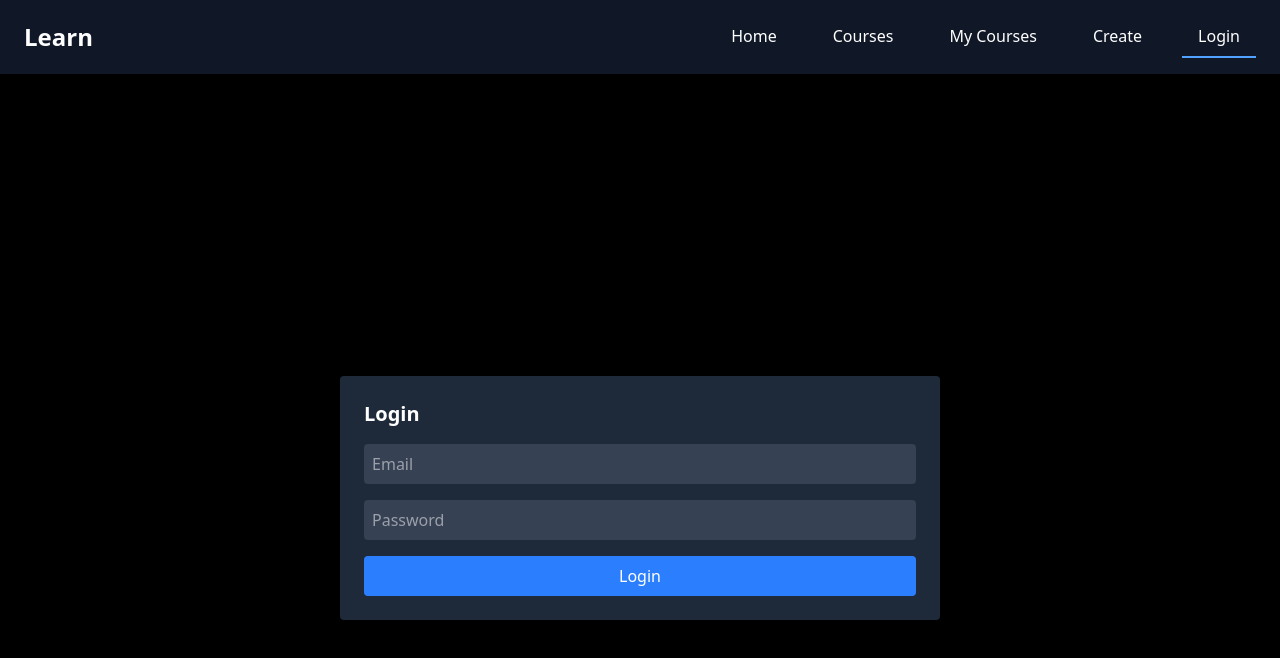
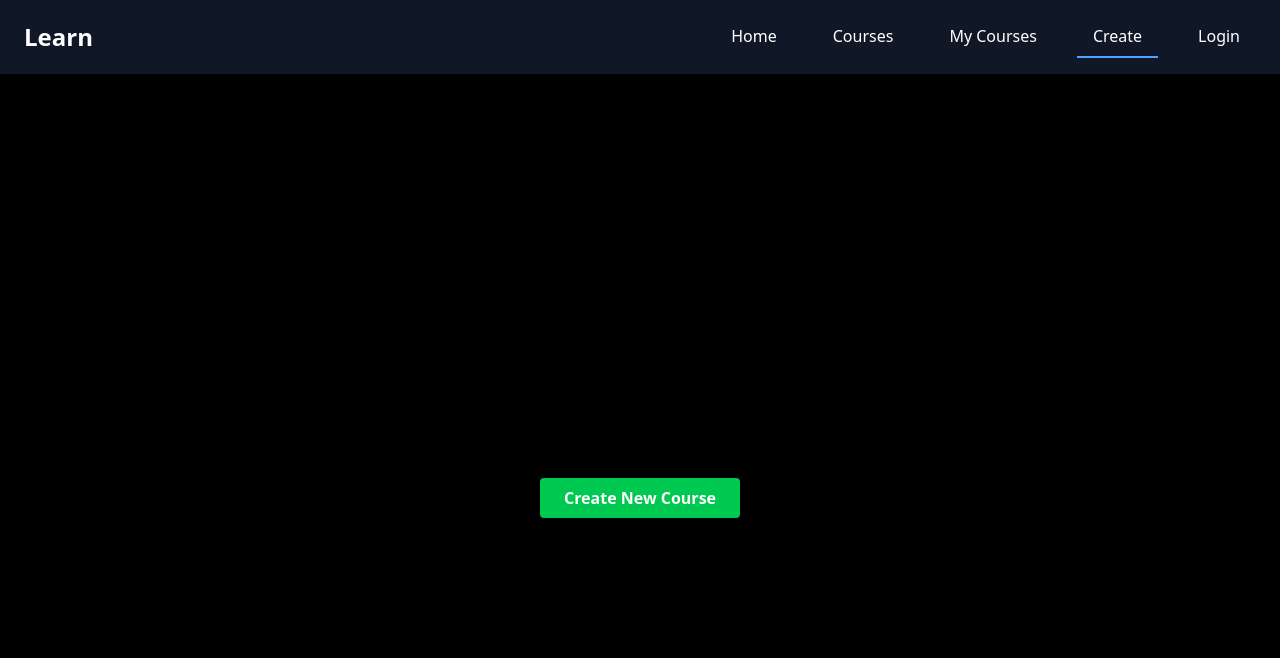
Before and after one commit to PRO-teen/event-app, a React (Vite) app in the folder client/: page /create in a window 1280 px wide. Before the commit this address led to /login. Shown: the top 658 px of the page. Built offline with nearby package versions, Linux system fonts and the light colour scheme.

Commit message:
remove login

```diff
--- a/client/src/pages/Create.jsx
+++ b/client/src/pages/Create.jsx
@@ -1,42 +1,44 @@
-import {useEffect, useState } from 'react';
+import { useState } from 'react';
 import axios from 'axios';
-import { useNavigate } from 'react-router-dom';
+
 
 function Create() {
   const [createClicked, setCreateClicked] = useState(false);
   const [title, setTitle] = useState('');
   const [desc, setDesc] = useState('');
   const [price, setPrice] = useState('');
-  // const [image, setImage] = useState(null); // NEW: for storing selected image
+  const [image, setImage] = useState(null); // NEW: for storing selected image
   const [message, setMessage] = useState('');
-  const navigate = useNavigate();
 
-   useEffect(() => {
-    const token = localStorage.getItem('token');
-    if (!token) {
-      navigate('/login');
+  const handleSubmit = async (e) => {
+    e.preventDefault();
+    if (!title || !desc || !price || !image) {
+      setMessage("❗ Please fill all fields including image.");
+      return;
     }
-  }, [navigate]);
 
- const handleSubmit = async (e) => {
-    e.preventDefault();
+    const formData = new FormData();
+    formData.append('title', title);
+    formData.append('desc', desc);
+    formData.append('price', price);
+    formData.append('image', image); // append image
+
     try {
-      const token = localStorage.getItem('token');
-      const formData = new FormData();
-      formData.append('title', title);
-      formData.append('desc', desc);
-      formData.append('price', price);
-      //  formData.append('image', image);
-      // append image if needed
-
-      await axios.post('/api/courses', formData, {
+      await axios.post('https://event-app-wf08.onrender.com/api/courses', formData, {
         headers: {
-          'Authorization': `Bearer ${token}`,
-        }
+          'Content-Type': 'multipart/form-data',
+        },
       });
-      setMessage("Course created!");
+      setMessage('✅ Course created successfully!');
+      // Reset form
+      setTitle('');
+      setDesc('');
+      setPrice('');
+      setImage(null);
+      setCreateClicked(false);
     } catch (err) {
-      setMessage("Creation failed");
+      console.error(err);
+      setMessage('❌ Failed to create course');
     }
   };
 
--- a/client/src/pages/Login.jsx
+++ b/client/src/pages/Login.jsx
@@ -1,54 +1,11 @@
-// src/pages/Login.js
-import { useState } from "react";
-import axios from "axios";
-import { useNavigate } from "react-router-dom";
+import React from 'react';
 
 const Login = () => {
-  const [email, setEmail] = useState("");
-  const [password, setPassword] = useState("");
-  const [msg, setMsg] = useState("");
-  const navigate = useNavigate();
-
-  const handleLogin = async (e) => {
-    e.preventDefault();
-    try {
-      const res = await axios.post("https://event-app-wf08.onrender.com/api/auth/login", {
-        email,
-        password,
-      });
-
-      localStorage.setItem("token", res.data.token);
-      setMsg("✅ Login successful!");
-      navigate("/create"); // go to create page
-    } catch (err) {
-      setMsg("❌ Login failed: " + (err.response?.data?.msg || err.message));
-
-    }
-  };
-
   return (
-    <div className="min-h-screen bg-black text-white flex items-center justify-center">
-      <form onSubmit={handleLogin} className="bg-gray-800 p-6 rounded space-y-4">
-        <h2 className="text-xl font-bold">Login</h2>
-        <input
-          type="email"
-          value={email}
-          onChange={(e) => setEmail(e.target.value)}
-          placeholder="Email"
-          className="w-full p-2 rounded bg-gray-700 text-white"
-        />
-        <input
-          type="password"
-          value={password}
-          onChange={(e) => setPassword(e.target.value)}
-          placeholder="Password"
-          className="w-full p-2 rounded bg-gray-700 text-white"
-        />
-        <button type="submit" className="w-full bg-blue-500 p-2 rounded">Login</button>
-        {msg && <p className="text-red-400">{msg}</p>}
-      </form>
+    <div>
+      login
     </div>
   );
-};
+}
 
 export default Login;
```
